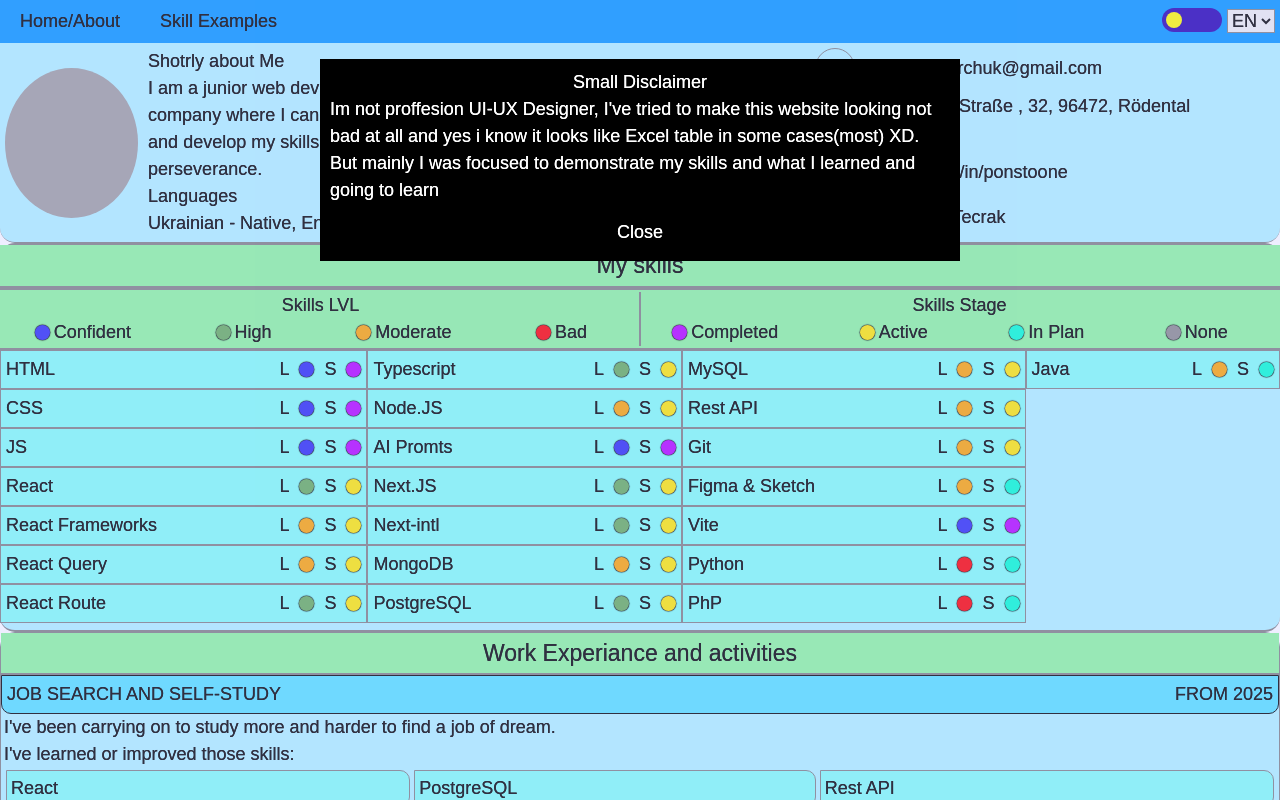
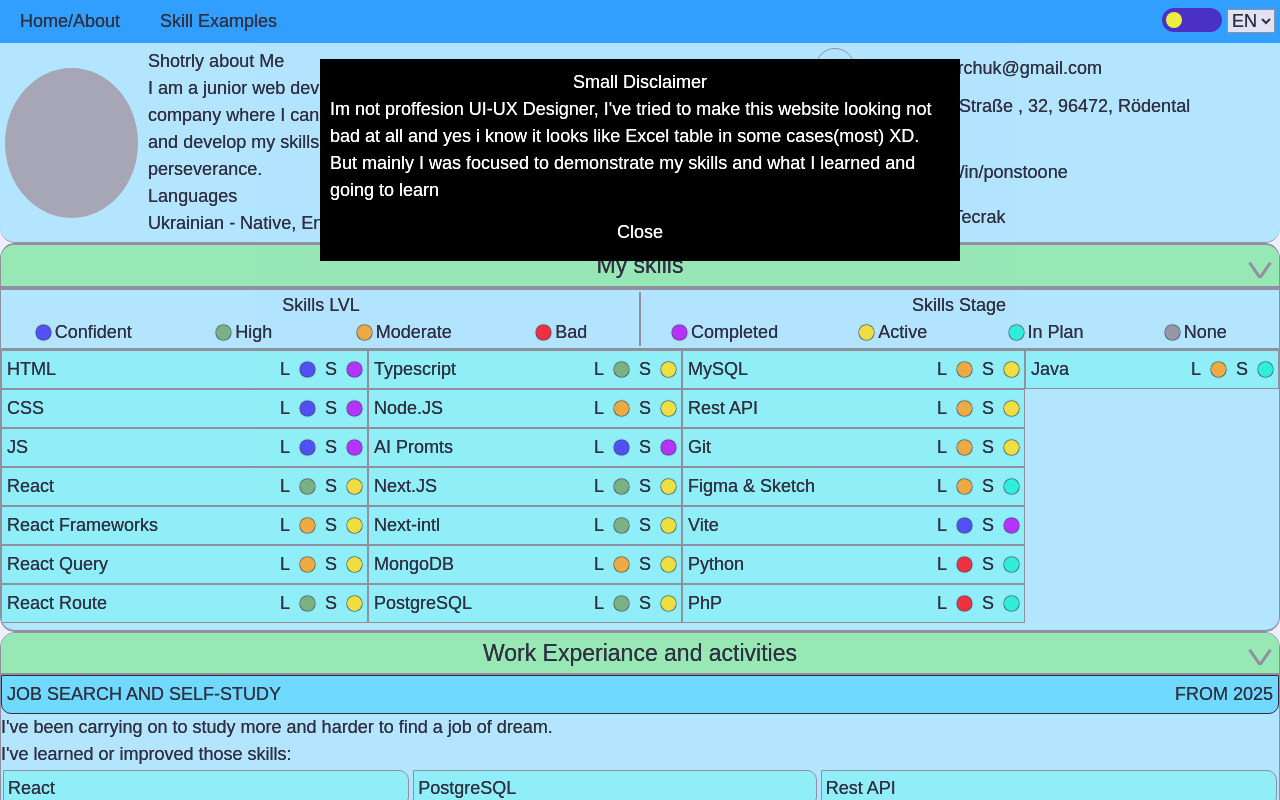
Before and after one commit to Tecrak/portfolio, a Next.js app: page /en in a window 1280 px wide. Shown: the top 800 px of the page. Built offline with nearby package versions, Linux system fonts and the light colour scheme; grey boxes are pictures that could not be loaded.

Commit message:
super nice styilg update

```diff
--- a/app/[locale]/components/ExpList.tsx
+++ b/app/[locale]/components/ExpList.tsx
@@ -1,13 +1,16 @@
+"use client";
 import { EXP_LIST } from "@/app/config/exp";
 import { useTranslations } from "next-intl";
+import BlockToClose from "./closingButton";
 
 export default function ExpList() {
   const t = useTranslations("WorkEXP");
 
   return (
     <>
+      <BlockToClose>
         {EXP_LIST.map((list) => (
-        <div key={list.id} className="exp_content">
+          <div key={list.id}>
             <div className="exp_header">
               <div className="exp_title_date">
                 <div className="exp_title">
@@ -34,6 +37,7 @@ export default function ExpList() {
             </div>
           </div>
         ))}
+      </BlockToClose>
     </>
   );
 }
--- /dev/null
+++ b/app/[locale]/components/closingButton.tsx
@@ -0,0 +1,46 @@
+"use client";
+import { useState, useRef, useEffect } from "react";
+import "../styles/page.css";
+
+export default function BlockToClose({
+  children,
+}: {
+  children: React.ReactNode;
+}) {
+  const [isOpen, setIsOpen] = useState(true);
+  const [height, setHeight] = useState<string>("0px");
+  const ref = useRef<HTMLDivElement>(null);
+
+  useEffect(() => {
+    if (ref.current) {
+      // після рендеру знаємо реальну висоту
+      setHeight(isOpen ? `${ref.current.scrollHeight}px` : "0px");
+    }
+  }, [isOpen]);
+
+  useEffect(() => {
+    // встановлюємо початкову висоту після монтування
+    if (ref.current) {
+      setHeight(`${ref.current.scrollHeight}px`);
+    }
+  }, []);
+
+  return (
+    <>
+      <div
+        onClick={() => setIsOpen(!isOpen)}
+        className={`experiment ${isOpen ? "" : "closed"}`}
+      ></div>
+      <div
+        ref={ref}
+        style={{
+          height,
+          overflow: "hidden",
+          transition: "height 0.4s ease-in-out",
+        }}
+      >
+        {children}
+      </div>
+    </>
+  );
+}
--- a/app/[locale]/components/skillsContent.tsx
+++ b/app/[locale]/components/skillsContent.tsx
@@ -2,15 +2,16 @@
 import { SKILLS_LIST, skillStage, skillLVL } from "@/app/config/skills";
 import { useTranslations } from "next-intl";
 import { useState } from "react";
+import BlockToClose from "./closingButton";
 
 export default function SkillsContent() {
   const t = useTranslations("SkillsList");
   const [fixedLi, setFixedLi] = useState<string | null>(null);
 
   return (
+    <BlockToClose>
       <div className="skills_main">
         <div className="forHBlock">
-        <h2>{t("title")}</h2>
           <div className="skills_lvl_stage">
             <div className="skills_lvl ">
               <div className="skills_lvl_title">
@@ -57,7 +58,9 @@ export default function SkillsContent() {
               <li
                 key={skill.skillName}
                 onClick={() =>
-                setFixedLi(fixedLi === skill.skillName ? null : skill.skillName)
+                  setFixedLi(
+                    fixedLi === skill.skillName ? null : skill.skillName,
+                  )
                 }
                 className={fixedLi === skill.skillName ? "fixed" : ""}
               >
@@ -79,5 +82,6 @@ export default function SkillsContent() {
           </ul>
         </div>
       </div>
+    </BlockToClose>
   );
 }
--- a/app/[locale]/page.tsx
+++ b/app/[locale]/page.tsx
@@ -10,6 +10,7 @@ import { useTranslations } from "next-intl";
 export default function Page() {
   const t = useTranslations("SkillsList");
   const tEXP = useTranslations("WorkEXP");
+  const tSKILL = useTranslations("SkillsList");
   return (
     <div className="main">
       <section className="main_content">
@@ -26,6 +27,7 @@ export default function Page() {
         </div>
       </section>
       <section className="skills_content">
+        <h2>{t("title")}</h2>
         <SkillsContent />
       </section>
       <section className="experience_content">
--- a/app/[locale]/styles/page.css
+++ b/app/[locale]/styles/page.css
@@ -112,20 +112,29 @@
 }
 /* SKILLS TOP PART */
 .skills_content {
+  position: relative;
+  border-radius: 15px;
+  border: 1.5px grey solid;
+  background: rgb(var(--bg));
+  overflow: hidden;
+  z-index: 2;
+}
+.skills_content > h2 {
+  text-align: center;
+  position: relative;
+  z-index: 2;
+  padding: 3px;
+  background: var(--headers);
+  border-bottom: 2px grey solid;
+  font-size: var(--h2-section);
+}
+.skills_content {
   background: rgba(var(--bg));
   border-top: 2px grey solid;
   border-bottom: 2px grey solid;
   border-radius: 15px;
 }
-.forHBlock {
-  background: var(--headers);
-}
-.forHBlock > h2 {
-  text-align: center;
-  padding: 3px;
-  border-bottom: 2px grey solid;
-  font-size: var(--h2-section);
-}
+
 .skills_lvl_stage {
   display: flex;
   text-align: center;
@@ -199,12 +208,56 @@
 }
 /* ---ExpList--- */
 .experience_content {
+  position: relative;
   border-radius: 15px;
   border: 1.5px grey solid;
   background: rgb(var(--bg));
+  overflow: hidden;
+  z-index: 2;
+}
+.experiment {
+  /* background: red; */
+  width: 15px;
+  height: 15px;
+  position: absolute;
+  right: 0%;
+  transform: translate(-70%, -180%);
+  z-index: 2;
+  cursor: pointer;
+}
+.experiment::before {
+  content: "";
+  position: absolute;
+  height: 19px;
+  transform: rotate(35deg);
+  border-radius: 0px 0px 10px 0px;
+  left: 10px;
+  width: 3px;
+  background: grey;
+  transition: transform 0.4s ease-in-out;
+}
+
+.experiment::after {
+  content: "";
+  position: absolute;
+  height: 19px;
+  transform: rotate(-35deg);
+  border-radius: 0px 0px 0px 10px;
+  width: 3px;
+  background: grey;
+  transition: transform 0.4s ease-in-out;
+}
+.experiment.closed::before {
+  transform: rotate(-35deg);
+}
+
+.experiment.closed::after {
+  transform: rotate(35deg);
 }
 .experience_content > h2 {
   text-align: center;
+  position: relative;
+  z-index: 2;
   padding: 3px;
   background: var(--headers);
   border-bottom: 2px grey solid;
@@ -241,6 +294,8 @@
   flex-wrap: wrap;
   width: 100%;
   flex-direction: column;
+  position: relative;
+  z-index: 1;
 }
 .exp_list > ul > li {
   background: var(--skill-bg);
```
Lines whose indentation alone changed are shown as unchanged.
